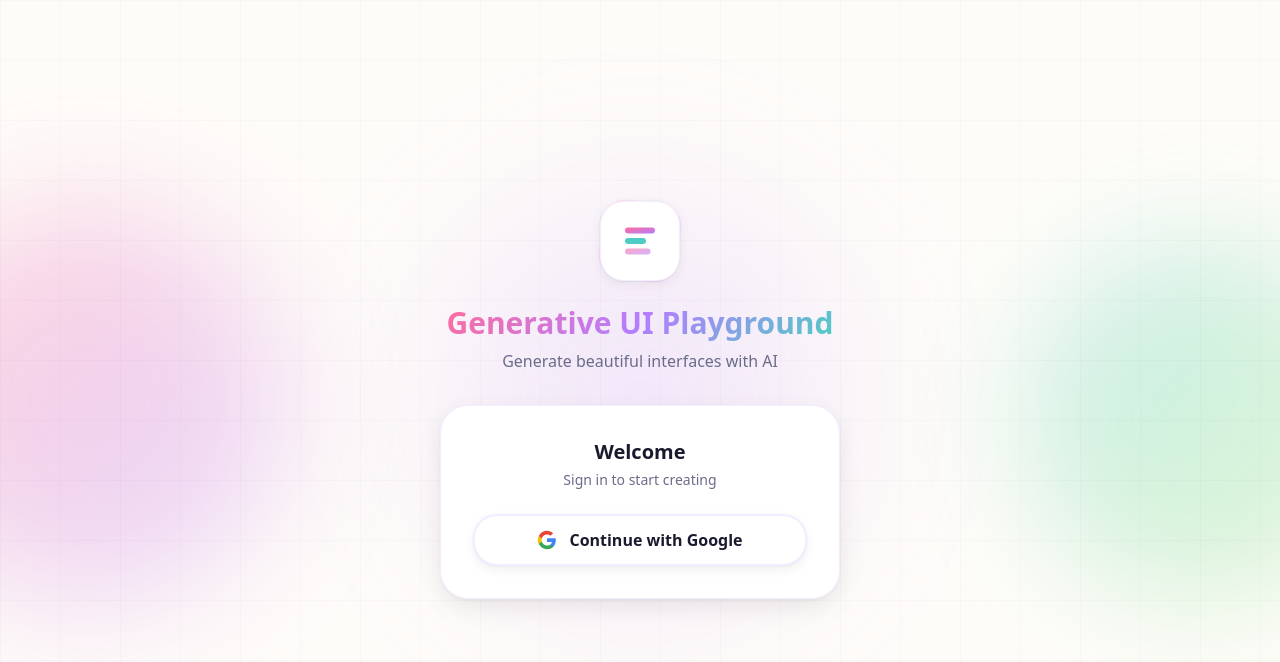
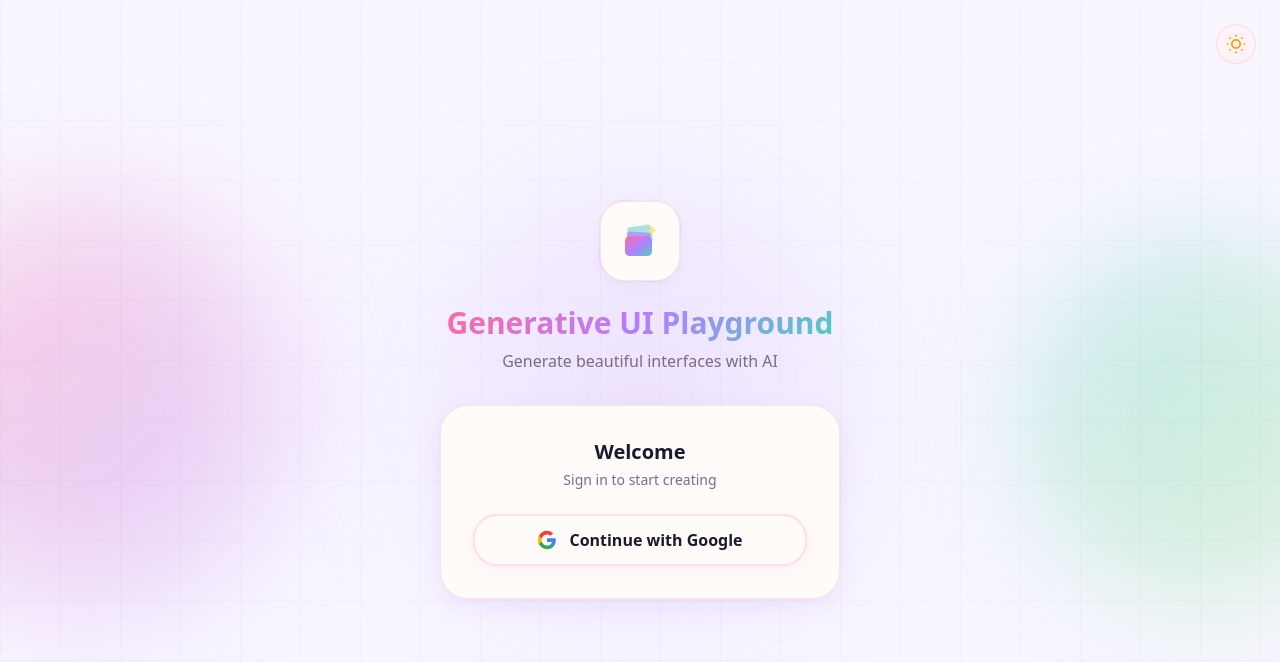
Before and after one commit to praveenss2806/generative_ui_playground, a Next.js app: page /login in a window 1280 px wide. Shown: the top 662 px of the page. Built offline with nearby package versions, Linux system fonts and the light colour scheme.

Commit message:
latest changes

```diff
--- a/app/globals.css
+++ b/app/globals.css
@@ -80,24 +80,24 @@
 :root {
   --radius: 1rem;
 
-  /* Light mode - warm cream theme */
-  --background: #FEFCF9;
+  /* Light mode - vibrant playful theme */
+  --background: #F8F6FF;
   --foreground: #1A1A2E;
-  --card: #FFFFFF;
+  --card: #FFFBF8;
   --card-foreground: #1A1A2E;
-  --popover: #FFFFFF;
+  --popover: #FFFBF8;
   --popover-foreground: #1A1A2E;
   --primary: #FF6B9D;
   --primary-foreground: #FFFFFF;
-  --secondary: #F5F0FF;
-  --secondary-foreground: #6B4E9B;
-  --muted: #F8F6FC;
-  --muted-foreground: #6B6B8A;
+  --secondary: #FFF0F5;
+  --secondary-foreground: #8B4E7A;
+  --muted: #FFF5F0;
+  --muted-foreground: #7A6B8A;
   --accent: #4ECDC4;
   --accent-foreground: #FFFFFF;
   --destructive: #FF6B6B;
-  --border: rgba(180, 126, 255, 0.15);
-  --input: rgba(180, 126, 255, 0.08);
+  --border: rgba(255, 107, 157, 0.18);
+  --input: rgba(255, 140, 105, 0.1);
   --ring: #FF6B9D;
 
   /* Playful chart colors */
@@ -107,13 +107,13 @@
   --chart-4: #B47EFF;
   --chart-5: #95E879;
 
-  --sidebar: #FFFFFF;
+  --sidebar: #FFFBF8;
   --sidebar-foreground: #1A1A2E;
   --sidebar-primary: #FF6B9D;
   --sidebar-primary-foreground: #FFFFFF;
-  --sidebar-accent: #F0E6FF;
-  --sidebar-accent-foreground: #6B4E9B;
-  --sidebar-border: rgba(180, 126, 255, 0.15);
+  --sidebar-accent: #FFE8F0;
+  --sidebar-accent-foreground: #8B4E7A;
+  --sidebar-border: rgba(255, 107, 157, 0.18);
   --sidebar-ring: #FF6B9D;
 }
 
@@ -645,14 +645,14 @@ code {
 
 .shadow-soft {
   box-shadow:
-    0 1px 2px rgba(0, 0, 0, 0.04),
-    0 4px 12px rgba(0, 0, 0, 0.06);
+    0 1px 2px rgba(255, 107, 157, 0.06),
+    0 4px 12px rgba(180, 126, 255, 0.08);
 }
 
 .shadow-soft-lg {
   box-shadow:
-    0 2px 4px rgba(0, 0, 0, 0.04),
-    0 8px 24px rgba(0, 0, 0, 0.08);
+    0 2px 4px rgba(255, 107, 157, 0.06),
+    0 8px 24px rgba(180, 126, 255, 0.12);
 }
 
 .shadow-playful {
@@ -740,9 +740,20 @@ code {
 
 /* Safe area for mobile */
 .safe-bottom {
-  padding-bottom: env(safe-area-inset-bottom, 0);
+  padding-bottom: max(env(safe-area-inset-bottom, 0px), 1rem);
 }
 
 .safe-top {
   padding-top: env(safe-area-inset-top, 0);
 }
+
+/* Dynamic viewport height for mobile browsers */
+.h-dvh {
+  height: 100vh;
+  height: 100dvh;
+}
+
+.min-h-dvh {
+  min-height: 100vh;
+  min-height: 100dvh;
+}
--- a/app/login/page.tsx
+++ b/app/login/page.tsx
@@ -1,11 +1,16 @@
 import { SignInButton } from '@/components/auth/SignInButton';
 import { LogoLarge } from '@/components/layout/Logo';
+import { ThemeToggle } from '@/components/ui/theme-toggle';
 
 // Note: Redirect for authenticated users is handled by middleware
 export default function LoginPage() {
 
   return (
-    <div className="min-h-screen flex flex-col items-center justify-center bg-background relative overflow-hidden">
+    <div className="min-h-dvh flex flex-col items-center justify-center bg-background relative overflow-hidden">
+      {/* Theme Toggle */}
+      <div className="absolute top-6 right-6 z-20">
+        <ThemeToggle />
+      </div>
       {/* Background decoration */}
       <div className="absolute inset-0 overflow-hidden pointer-events-none">
         {/* Gradient blobs */}
--- a/app/page.tsx
+++ b/app/page.tsx
@@ -126,7 +126,7 @@ export default function Home() {
         </div>
 
         {/* Bottom Command Bar */}
-        <div className="flex-shrink-0 pt-4 safe-bottom">
+        <div className="flex-shrink-0 pt-4 pb-4 safe-bottom">
           {/* Expandable Chat History */}
           {isChatExpanded && hasMessages && (
             <div className="mb-3 max-h-[35vh] overflow-y-auto rounded-xl bg-card border border-border shadow-soft-lg animate-slideUp">
--- a/components/layout/AppShell.tsx
+++ b/components/layout/AppShell.tsx
@@ -11,11 +11,11 @@ interface AppShellProps {
 
 export function AppShell({ children }: AppShellProps) {
   return (
-    <div className="h-screen flex flex-col bg-background text-foreground overflow-hidden">
+    <div className="h-dvh flex flex-col bg-background text-foreground overflow-hidden">
       {/* Subtle background gradient */}
       <div className="fixed inset-0 -z-10 overflow-hidden">
         {/* Light mode gradient */}
-        <div className="absolute inset-0 bg-gradient-to-br from-[#FEFCF9] via-[#FDF8F5] to-[#F8F4FF] dark:from-[#1A1A2E] dark:via-[#1E1E35] dark:to-[#1A1A2E]" />
+        <div className="absolute inset-0 bg-gradient-to-br from-[#F8F6FF] via-[#FFF5F0] to-[#FFF0F5] dark:from-[#1A1A2E] dark:via-[#1E1E35] dark:to-[#1A1A2E]" />
 
         {/* Subtle decorative blobs - more visible in dark mode */}
         <div
--- a/components/layout/Logo.tsx
+++ b/components/layout/Logo.tsx
@@ -22,14 +22,24 @@ export function Logo({ size = 'md', className = '' }: LogoProps) {
       <defs>
         <linearGradient id="logoGrad" x1="0%" y1="0%" x2="100%" y2="100%">
           <stop offset="0%" stopColor="#FF6B9D" />
-          <stop offset="100%" stopColor="#B47EFF" />
+          <stop offset="50%" stopColor="#B47EFF" />
+          <stop offset="100%" stopColor="#4ECDC4" />
         </linearGradient>
       </defs>
 
-      {/* Three stacked bars - minimal UI representation */}
-      <rect x="6" y="7" width="20" height="4" rx="2" fill="url(#logoGrad)" />
-      <rect x="6" y="14" width="14" height="4" rx="2" fill="#4ECDC4" />
-      <rect x="6" y="21" width="17" height="4" rx="2" fill="url(#logoGrad)" opacity="0.6" />
+      {/* Layered UI cards representing generative interface */}
+      {/* Back card */}
+      <rect x="8" y="6" width="16" height="12" rx="2" fill="#4ECDC4" opacity="0.5" transform="rotate(-8 16 12)" />
+
+      {/* Middle card */}
+      <rect x="7" y="10" width="16" height="12" rx="2" fill="#B47EFF" opacity="0.7" transform="rotate(4 15 16)" />
+
+      {/* Front card with gradient */}
+      <rect x="6" y="13" width="18" height="13" rx="3" fill="url(#logoGrad)" />
+
+      {/* Sparkle accent */}
+      <path d="M24 6 L25 8 L27 9 L25 10 L24 12 L23 10 L21 9 L23 8 Z" fill="#FFE66D" />
+      <circle cx="20" cy="5" r="1" fill="#FFE66D" opacity="0.6" />
     </svg>
   );
 }
@@ -46,14 +56,24 @@ export function LogoLarge({ className = '' }: { className?: string }) {
       <defs>
         <linearGradient id="logoGradLg" x1="0%" y1="0%" x2="100%" y2="100%">
           <stop offset="0%" stopColor="#FF6B9D" />
-          <stop offset="100%" stopColor="#B47EFF" />
+          <stop offset="50%" stopColor="#B47EFF" />
+          <stop offset="100%" stopColor="#4ECDC4" />
         </linearGradient>
       </defs>
 
-      {/* Three stacked bars - minimal UI representation */}
-      <rect x="6" y="7" width="20" height="4" rx="2" fill="url(#logoGradLg)" />
-      <rect x="6" y="14" width="14" height="4" rx="2" fill="#4ECDC4" />
-      <rect x="6" y="21" width="17" height="4" rx="2" fill="url(#logoGradLg)" opacity="0.6" />
+      {/* Layered UI cards representing generative interface */}
+      {/* Back card */}
+      <rect x="8" y="6" width="16" height="12" rx="2" fill="#4ECDC4" opacity="0.5" transform="rotate(-8 16 12)" />
+
+      {/* Middle card */}
+      <rect x="7" y="10" width="16" height="12" rx="2" fill="#B47EFF" opacity="0.7" transform="rotate(4 15 16)" />
+
+      {/* Front card with gradient */}
+      <rect x="6" y="13" width="18" height="13" rx="3" fill="url(#logoGradLg)" />
+
+      {/* Sparkle accent */}
+      <path d="M24 6 L25 8 L27 9 L25 10 L24 12 L23 10 L21 9 L23 8 Z" fill="#FFE66D" />
+      <circle cx="20" cy="5" r="1" fill="#FFE66D" opacity="0.6" />
     </svg>
   );
 }
```
Also changed, not shown: app/icon.svg.
